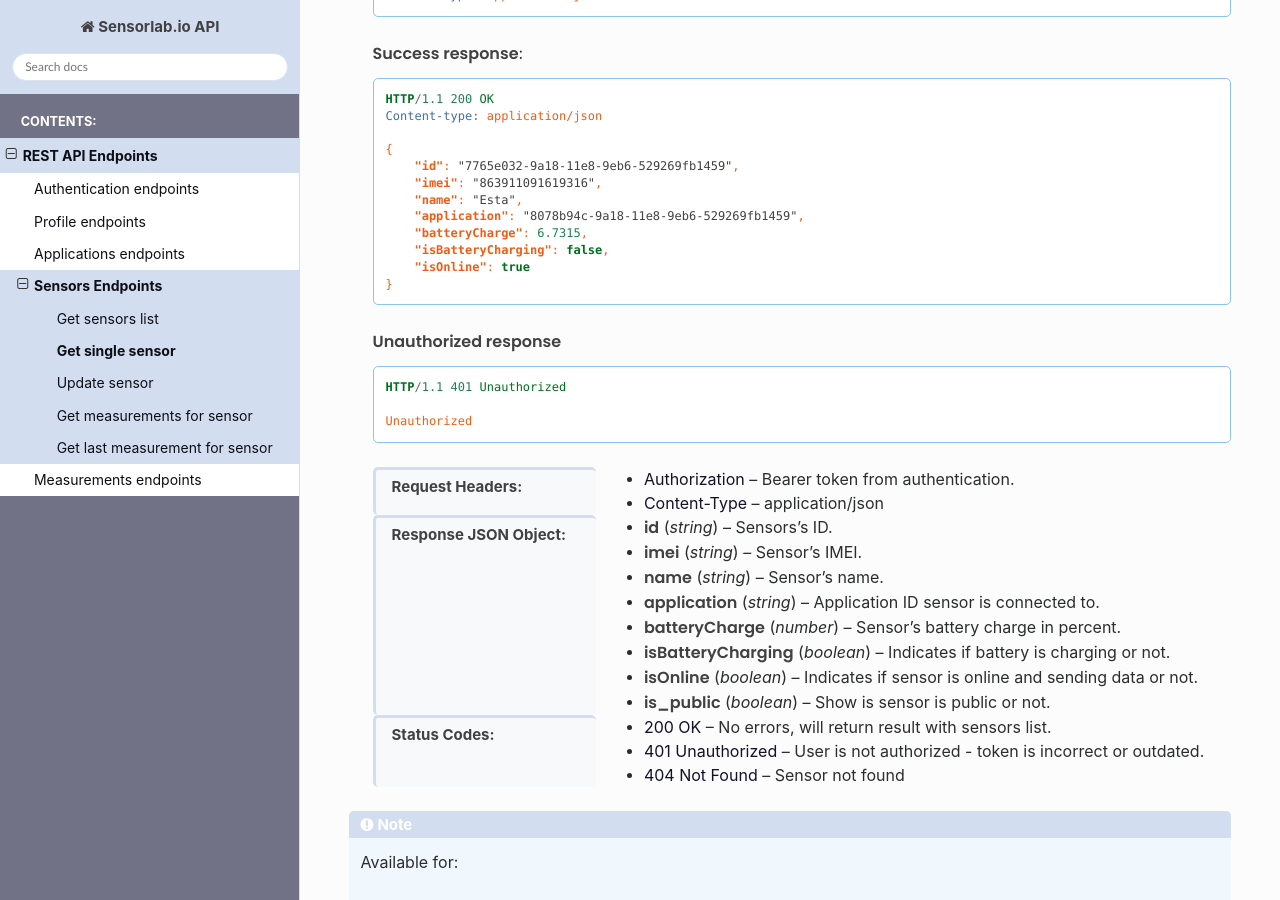
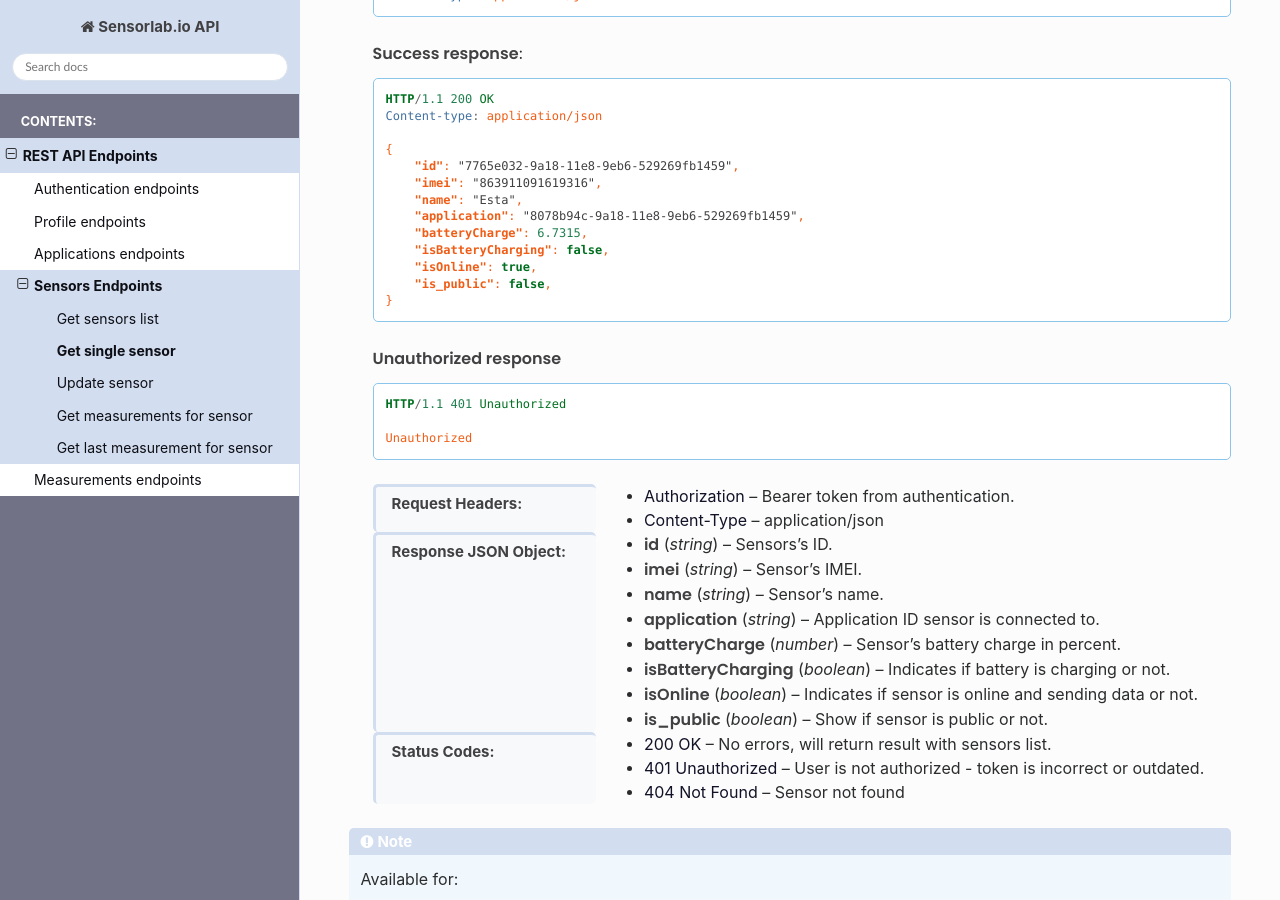
Before and after one commit to sensorlabio/sensorlab-api-docs, a Sphinx documentation site: the page built from source/endpoints/sensors/get.rst, in a window 1280 px wide and 900 px high, scrolled down 286 px. Built offline with Sphinx 7.4.7 and the Read the Docs theme 2.0.0, drawn with Linux system fonts in a browser that asks for light colours.

Commit message:
Typo fix

```diff
--- a/source/endpoints/sensors/get.rst
+++ b/source/endpoints/sensors/get.rst
@@ -25,7 +25,8 @@ Get single sensor
             "application": "8078b94c-9a18-11e8-9eb6-529269fb1459",
             "batteryCharge": 6.7315,
             "isBatteryCharging": false,
-            "isOnline": true
+            "isOnline": true,
+            "is_public": false,
         }
 
     **Unauthorized response**
@@ -46,7 +47,7 @@ Get single sensor
     :>json number batteryCharge: Sensor's battery charge in percent.
     :>json boolean isBatteryCharging: Indicates if battery is charging or not.
     :>json boolean isOnline: Indicates if sensor is online and sending data or not.
-    :>json boolean is_public: Show is sensor is public or not.
+    :>json boolean is_public: Show if sensor is public or not.
 
     :statuscode 200: No errors, will return result with sensors list.
     :statuscode 401: User is not authorized - token is incorrect or outdated.
--- a/source/endpoints/sensors/list.rst
+++ b/source/endpoints/sensors/list.rst
@@ -58,7 +58,7 @@ Get sensors list
     :>json number batteryCharge: Sensor's battery charge in percent.
     :>json boolean isBatteryCharging: Indicates if battery is charging or not.
     :>json boolean isOnline: Indicates if sensor is online and sending data or not.
-    :>json boolean is_public: Show is sensor is public or not.
+    :>json boolean is_public: Show if sensor is public or not.
 
     :query page: used for pagination. Default is 1.
     :query name: filter by name. Search is case-insensitive and searches using `like`.
```
